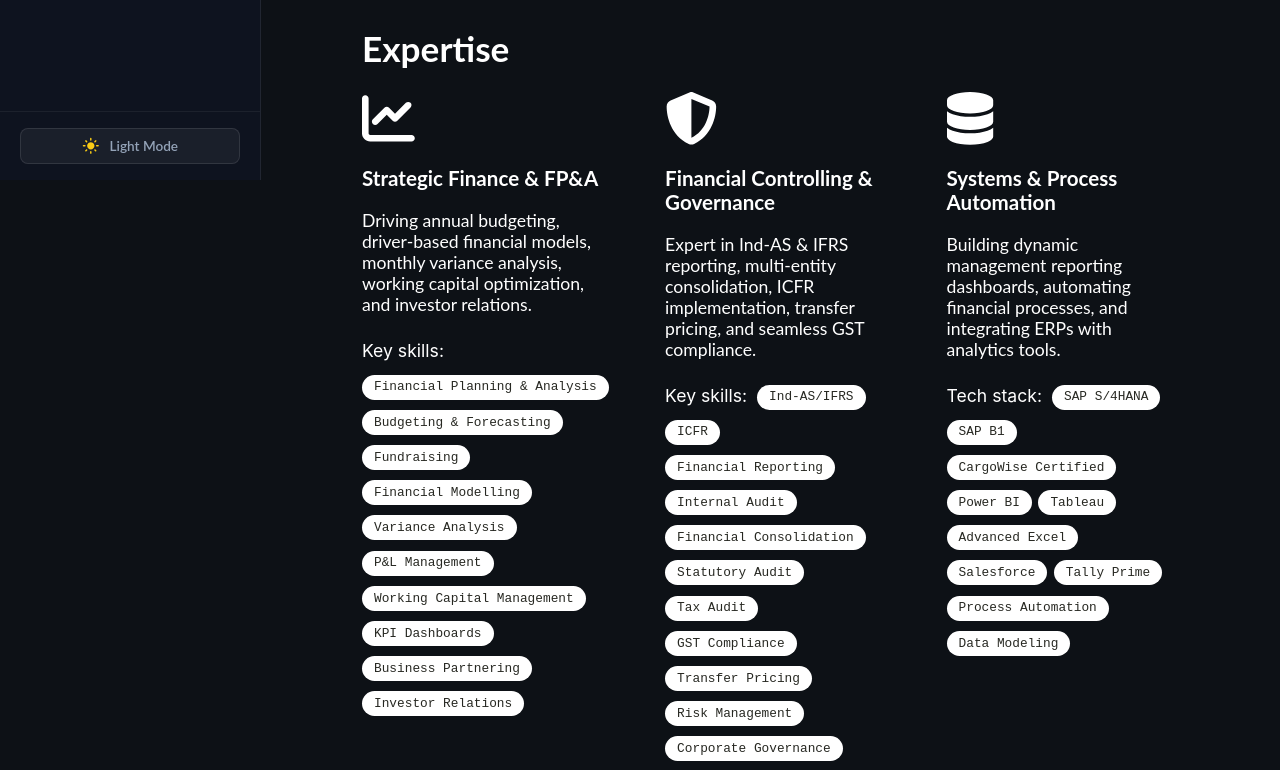
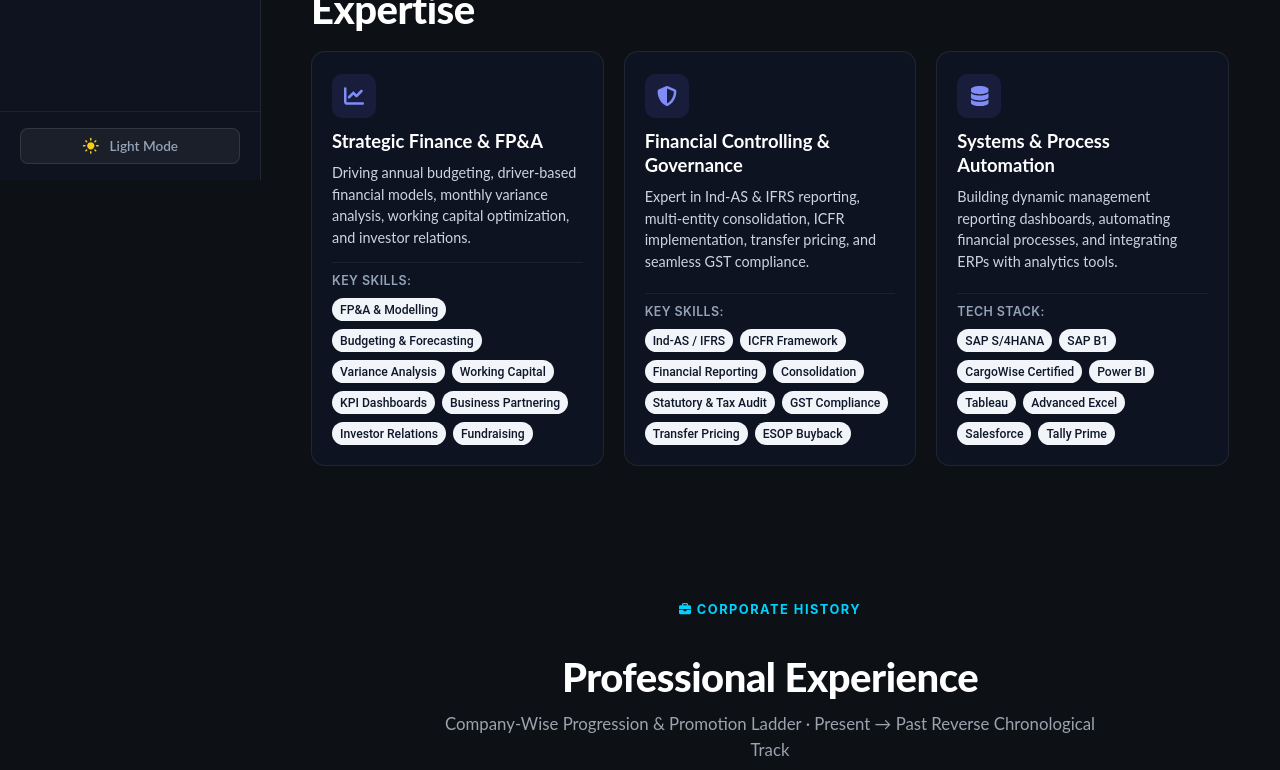
Before and after one commit to Ashishpandla07/Portfolio, a React (Create React App) app: page / in a window 1280 px wide. Shown: the part 620-1390 px from the top of the page. Built offline with nearby package versions, Linux system fonts and the light colour scheme.

Commit message:
Remove Process Automation & Data Modeling from Tech Stack and trim Expertise into clean one-page view

```diff
--- a/src/assets/styles/Expertise.scss
+++ b/src/assets/styles/Expertise.scss
@@ -1,85 +1,179 @@
 .skills-container {
-    padding: 5% 10%;
+    width: 100%;
+    max-width: 1200px;
+    padding: 35px 5% 30px;
+    box-sizing: border-box;
     display: flex;
     flex-direction: column;
     text-align: left;
 
-    svg {
-        color: white;
+    .skills-title {
+        font-size: 2.5rem;
+        font-weight: 800;
+        margin: 0 0 20px 0;
+        letter-spacing: -0.5px;
+        line-height: 1.1;
     }
 }
 
 .skills-container .skills-grid {
     display: grid;
     grid-template-columns: repeat(3, 1fr);
-    grid-gap: 50px;
+    grid-gap: 20px;
+    align-items: stretch;
 }
 
 .skills-container .skills-grid .skill {
-    align-items: center;
+    display: flex;
+    flex-direction: column;
+    justify-content: flex-start;
     text-align: left;
+    background: rgba(15, 23, 42, 0.5);
+    border: 1px solid rgba(255, 255, 255, 0.08);
+    border-radius: 14px;
+    padding: 22px 20px 18px;
+    box-sizing: border-box;
+    transition: transform 0.25s ease, border-color 0.25s ease, box-shadow 0.25s ease;
+
+    &:hover {
+        transform: translateY(-3px);
+        border-color: rgba(99, 102, 241, 0.35);
+        box-shadow: 0 10px 25px -5px rgba(0, 0, 0, 0.4);
+    }
+
+    .skill-icon-wrapper {
+        width: 44px;
+        height: 44px;
+        border-radius: 10px;
+        background: rgba(99, 102, 241, 0.12);
+        display: flex;
+        align-items: center;
+        justify-content: center;
+        margin-bottom: 12px;
+
+        svg {
+            color: #818cf8;
+            font-size: 1.25rem;
+        }
+    }
+
+    h3 {
+        font-size: 1.15rem;
+        font-weight: 700;
+        margin: 0 0 8px 0;
+        color: #ffffff;
+        line-height: 1.3;
+    }
+
+    p {
+        font-size: 0.9rem;
+        line-height: 1.5;
+        color: #cbd5e1;
+        margin: 0 0 14px 0;
+        flex-grow: 1;
+    }
 }
 
 .chip {
-    color: rgb(39, 40, 34) !important;
-    background-color: white !important;
-    font-size: 0.8rem !important;
-    height: 25px !important;
+    color: #0f172a !important;
+    background-color: #f1f5f9 !important;
+    font-size: 0.76rem !important;
+    font-weight: 500 !important;
+    height: 23px !important;
+    margin: 2px 3px 2px 0 !important;
+    border-radius: 12px !important;
+    border: 1px solid rgba(255, 255, 255, 0.1) !important;
+    transition: all 0.2s ease !important;
+
+    &:hover {
+        background-color: #ffffff !important;
+        transform: translateY(-1px);
+    }
 
     span {
-        font-family: 'Courier Prime', monospace;
-        color: rgb(39, 40, 34);
-    }
-
-    svg {
-        height: 15px !important;
+        padding-left: 7px !important;
+        padding-right: 7px !important;
+        color: #0f172a;
     }
 }
 
 .flex-chips {
-    line-height: 2;
-    margin: 0.5;
+    display: flex;
+    flex-wrap: wrap;
+    align-items: center;
+    gap: 4px;
+    margin-top: auto;
+    padding-top: 10px;
+    border-top: 1px solid rgba(255, 255, 255, 0.06);
 
     .chip-title {
-        color: white;
-        padding-right: 10px;
+        color: #94a3b8;
+        font-size: 0.78rem;
+        font-weight: 600;
+        text-transform: uppercase;
+        letter-spacing: 0.4px;
+        width: 100%;
+        margin-bottom: 4px;
+        display: block;
     }
 }
 
-.flex-chips .MuiChip-root {
-    margin-right: 0.5em;
-}
+/* Light Mode Overrides */
+.light-mode {
+    .skills-container .skills-grid .skill {
+        background: #ffffff;
+        border: 1px solid rgba(0, 0, 0, 0.08);
+        box-shadow: 0 2px 8px rgba(0, 0, 0, 0.03);
 
-.flex-chips .MuiChip-outlined {
-    background-color: #e0e0e0;
-    font-family: source-code-pro, Menlo, Monaco, Consolas, "Courier New",
-        monospace;
-}
-
-.flex-chips .MuiChip-outlined span {
-    color: rgb(39, 40, 34);
-}
-
-@media screen {
-    @media (max-width: 768px) {
-        .skills-container {
-            display: block;
-            padding-left: 5%;
-            padding-right: 5%;
+        &:hover {
+            border-color: rgba(99, 102, 241, 0.35);
+            box-shadow: 0 10px 25px -5px rgba(0, 0, 0, 0.08);
         }
 
-        .skills-container .skills-grid {
-            display: initial;
+        .skill-icon-wrapper {
+            background: rgba(99, 102, 241, 0.08);
+
+            svg {
+                color: #4f46e5;
+            }
         }
 
-        .skills-container .skills-grid .skill {
-            padding-bottom: 5%;
+        h3 {
+            color: #0f172a;
+        }
+
+        p {
+            color: #475569;
         }
     }
 
-    @media (max-width: 567px) {
-        .skills {
-            font-size: 12px;
+    .chip {
+        background-color: #f1f5f9 !important;
+        border-color: rgba(0, 0, 0, 0.06) !important;
+        color: #334155 !important;
+
+        span {
+            color: #334155;
+        }
+    }
+
+    .flex-chips {
+        border-top-color: rgba(0, 0, 0, 0.06);
+
+        .chip-title {
+            color: #64748b;
         }
     }
 }
+
+/* Responsive adjustments */
+@media screen and (max-width: 992px) {
+    .skills-container {
+        padding: 25px 4% 20px;
+
+        .skills-grid {
+            grid-template-columns: 1fr;
+            grid-gap: 16px;
+        }
+    }
+}
--- a/src/components/Expertise.tsx
+++ b/src/components/Expertise.tsx
@@ -5,32 +5,25 @@ import Chip from '@mui/material/Chip';
 import '../assets/styles/Expertise.scss';
 
 const labelsFirst = [
-    "Financial Planning & Analysis",
+    "FP&A & Modelling",
     "Budgeting & Forecasting",
-    "Fundraising",
-    "Financial Modelling",
     "Variance Analysis",
-    "P&L Management",
-    "Working Capital Management",
+    "Working Capital",
     "KPI Dashboards",
     "Business Partnering",
-    "Investor Relations"
+    "Investor Relations",
+    "Fundraising"
 ];
 
 const labelsSecond = [
-    "Ind-AS/IFRS",
-    "ICFR",
+    "Ind-AS / IFRS",
+    "ICFR Framework",
     "Financial Reporting",
-    "Internal Audit",
-    "Financial Consolidation",
-    "Statutory Audit",
-    "Tax Audit",
+    "Consolidation",
+    "Statutory & Tax Audit",
     "GST Compliance",
     "Transfer Pricing",
-    "Risk Management",
-    "Corporate Governance",
-    "ESOP Management",
-    "Due Diligence"
+    "ESOP Buyback"
 ];
 
 const labelsThird = [
@@ -41,19 +34,19 @@ const labelsThird = [
     "Tableau",
     "Advanced Excel",
     "Salesforce",
-    "Tally Prime",
-    "Process Automation",
-    "Data Modeling"
+    "Tally Prime"
 ];
 
 function Expertise() {
     return (
     <div className="container" id="expertise">
         <div className="skills-container">
-            <h1>Expertise</h1>
+            <h1 className="skills-title">Expertise</h1>
             <div className="skills-grid">
                 <div className="skill">
-                    <FontAwesomeIcon icon={faChartLine} size="3x"/>
+                    <div className="skill-icon-wrapper">
+                        <FontAwesomeIcon icon={faChartLine} size="2x"/>
+                    </div>
                     <h3>Strategic Finance & FP&A</h3>
                     <p>Driving annual budgeting, driver-based financial models, monthly variance analysis, working capital optimization, and investor relations.</p>
                     <div className="flex-chips">
@@ -65,7 +58,9 @@ function Expertise() {
                 </div>
 
                 <div className="skill">
-                    <FontAwesomeIcon icon={faShieldHalved} size="3x"/>
+                    <div className="skill-icon-wrapper">
+                        <FontAwesomeIcon icon={faShieldHalved} size="2x"/>
+                    </div>
                     <h3>Financial Controlling & Governance</h3>
                     <p>Expert in Ind-AS & IFRS reporting, multi-entity consolidation, ICFR implementation, transfer pricing, and seamless GST compliance.</p>
                     <div className="flex-chips">
@@ -77,7 +72,9 @@ function Expertise() {
                 </div>
 
                 <div className="skill">
-                    <FontAwesomeIcon icon={faDatabase} size="3x"/>
+                    <div className="skill-icon-wrapper">
+                        <FontAwesomeIcon icon={faDatabase} size="2x"/>
+                    </div>
                     <h3>Systems & Process Automation</h3>
                     <p>Building dynamic management reporting dashboards, automating financial processes, and integrating ERPs with analytics tools.</p>
                     <div className="flex-chips">
```
